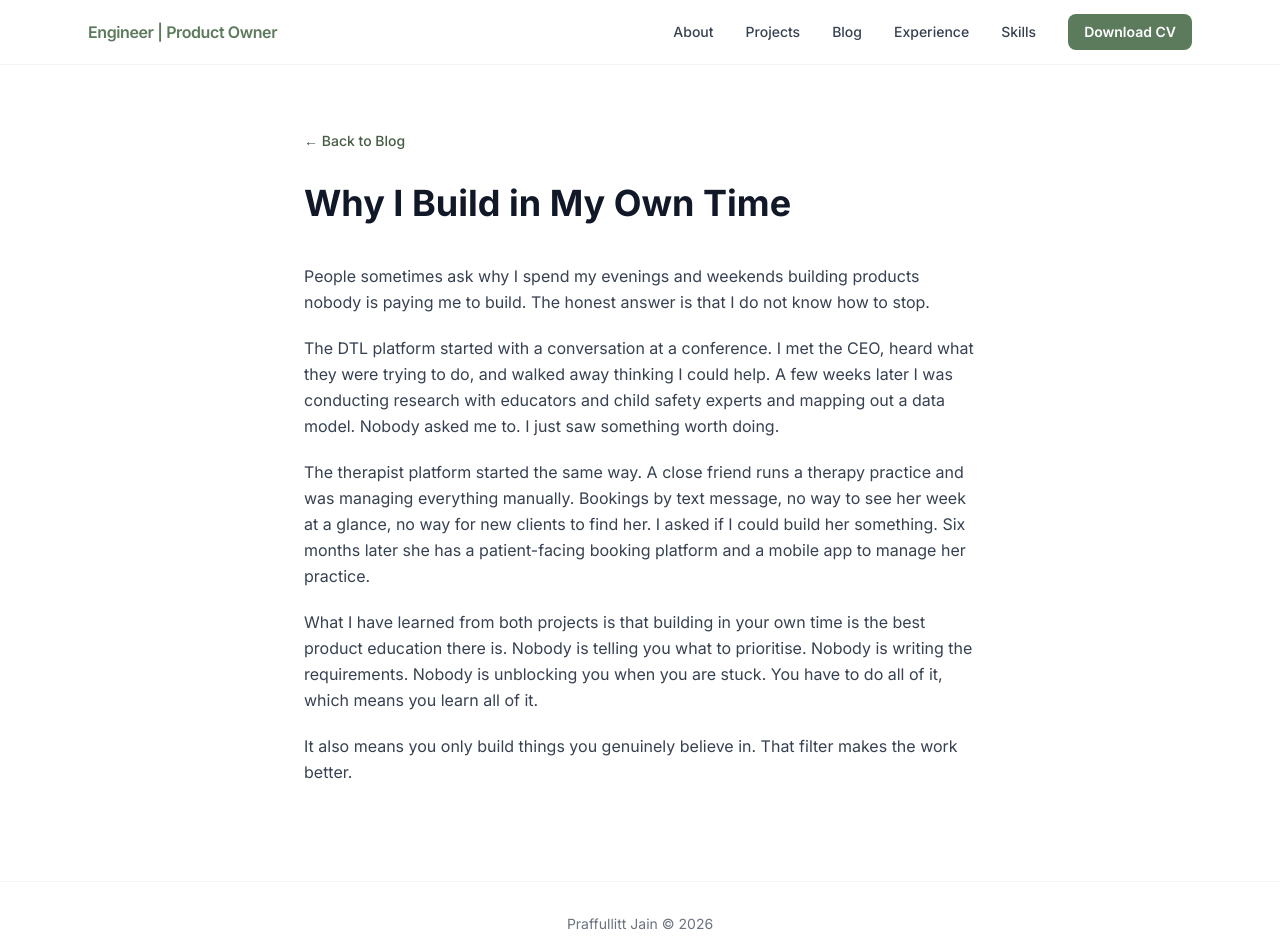
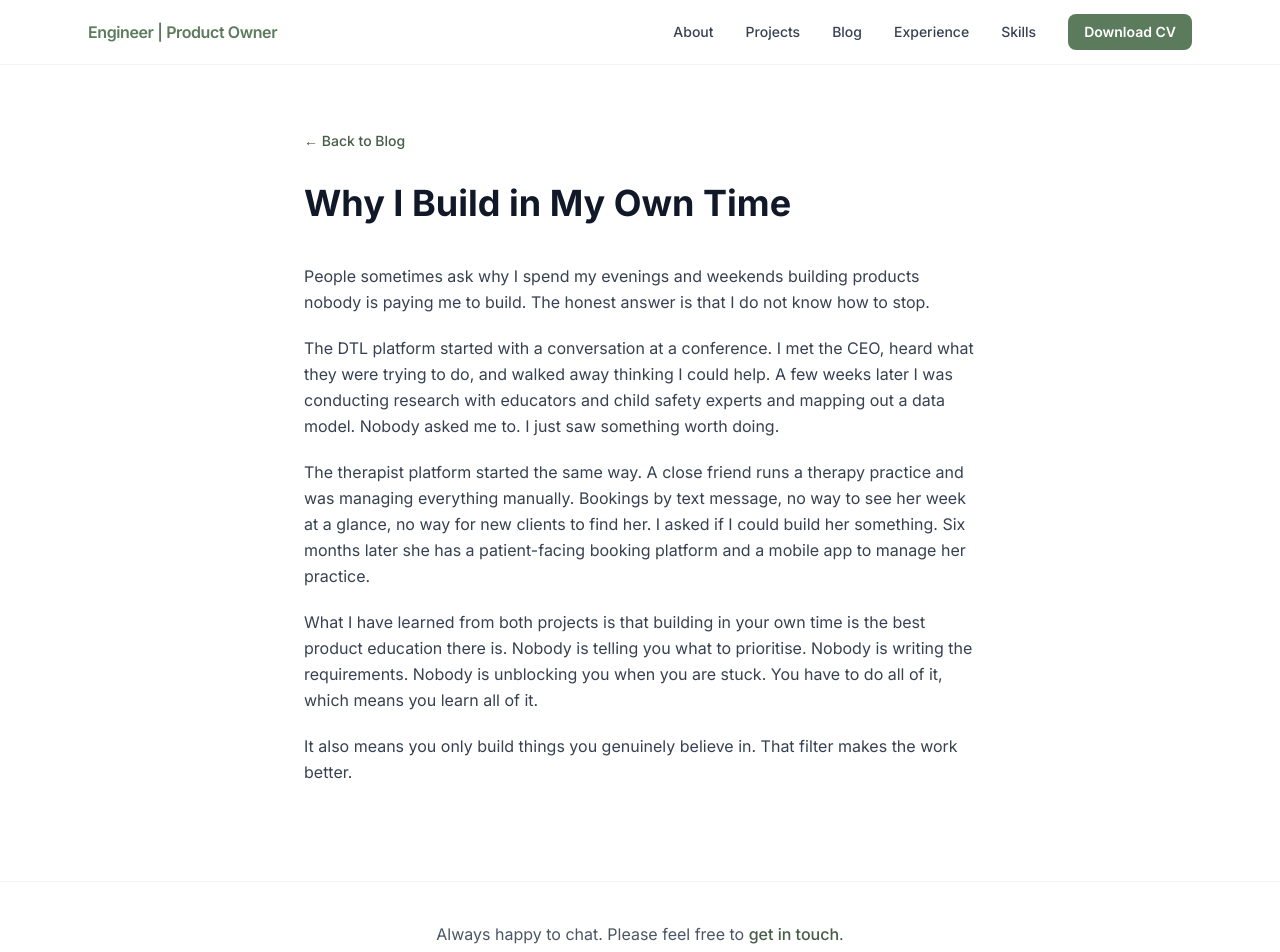
Before and after one commit to praffullittjain/portfolio-website, a React (Vite) app: page /blog/building-own-time in a window 1280 px wide. Shown: the top 952 px of the page. Built offline with nearby package versions, Linux system fonts and the light colour scheme.

Commit message:
Add a short get-in-touch note to footer
Co-Authored-By: Claude Sonnet 5 <noreply@anthropic.com>

```diff
--- a/src/components/Footer.jsx
+++ b/src/components/Footer.jsx
@@ -2,9 +2,19 @@ export default function Footer() {
   const year = new Date().getFullYear();
 
   return (
-    <footer className="bg-white border-t border-gray-100 py-8 px-6">
-      <div className="max-w-6xl mx-auto flex items-center justify-center text-sm text-gray-500">
-        <p>Praffullitt Jain &copy; {year}</p>
+    <footer className="bg-white border-t border-gray-100 py-10 px-6">
+      <div className="max-w-6xl mx-auto flex flex-col items-center gap-3 text-center">
+        <p className="text-gray-600">
+          Always happy to chat. Please feel free to{" "}
+          <a
+            href="mailto:praffullitt.jain@gmail.com"
+            className="text-sage-dark font-medium hover:underline"
+          >
+            get in touch
+          </a>
+          .
+        </p>
+        <p className="text-sm text-gray-500">Praffullitt Jain &copy; {year}</p>
       </div>
     </footer>
   );
```
